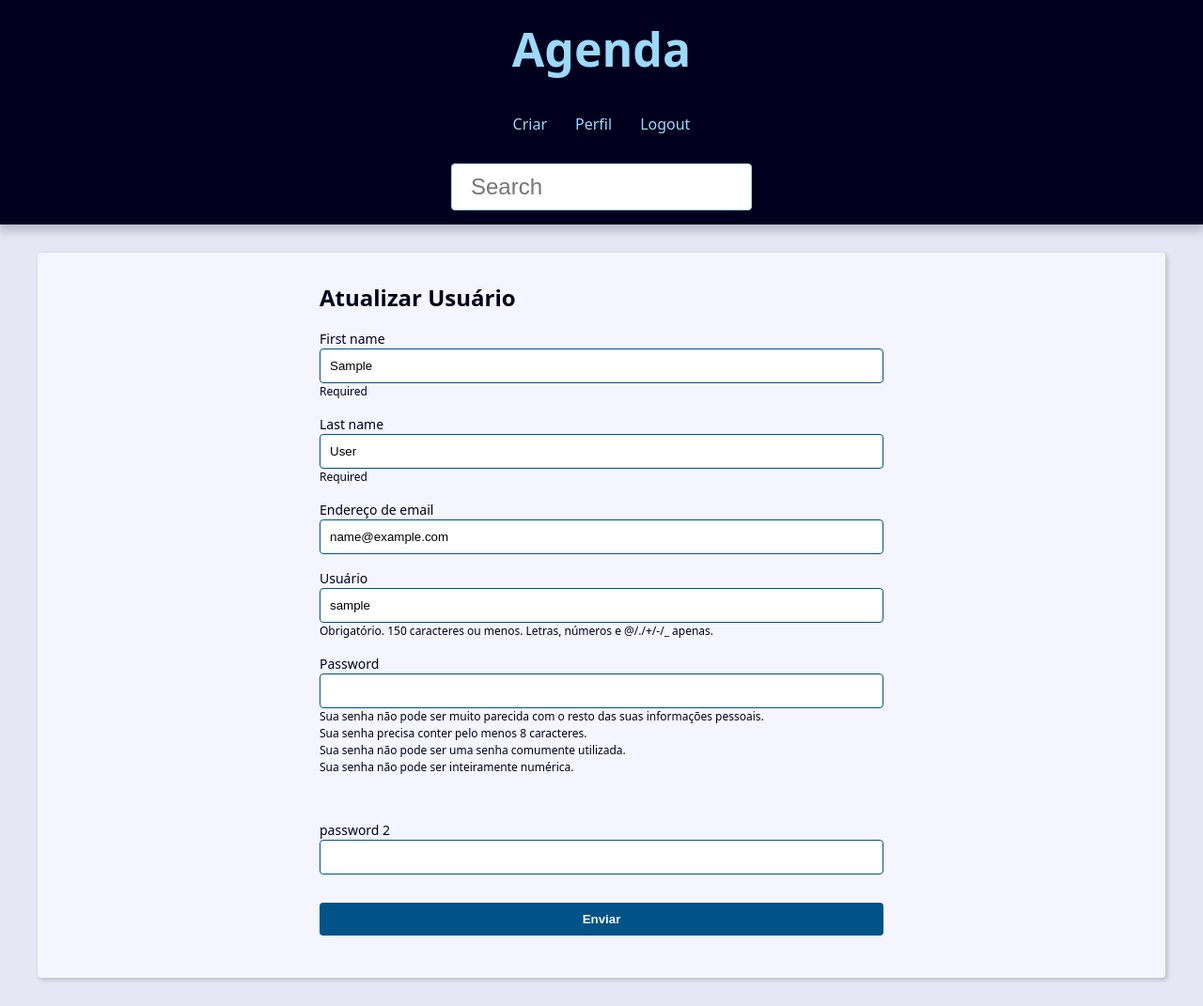
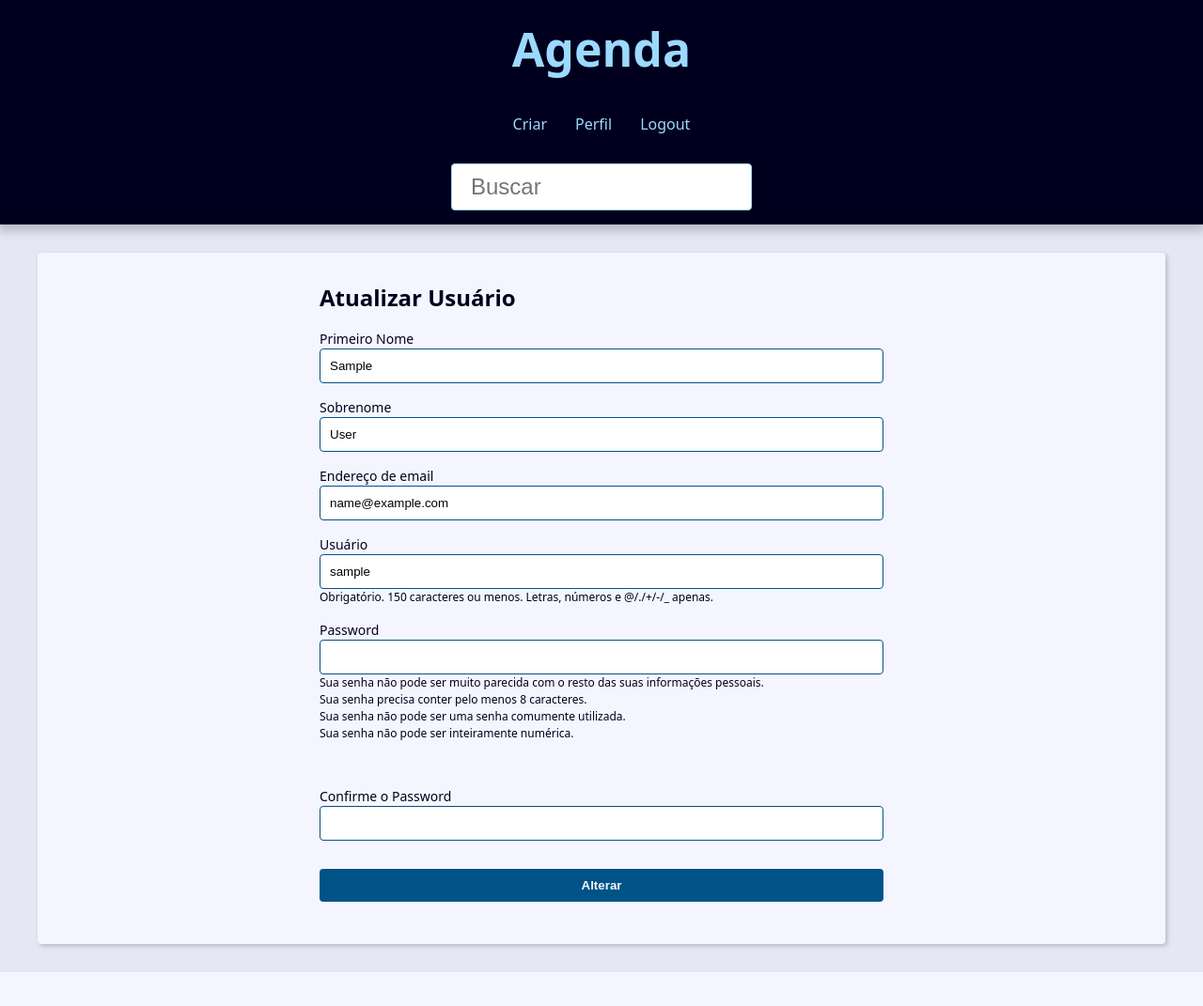
Before and after one commit to tperons/projeto_agenda, a Django app: page /user/update in a window 1280 px wide. Shown: the whole page at 94% size. After the commit the page ends 1035 px from the top, so only its background shows below. Run offline with Django 5.2, Linux system fonts and the light colour scheme; the visitor is signed in with stand-in values (Sample User, id 1).

Commit message:
Language adjustements

```diff
--- a/contact/forms.py
+++ b/contact/forms.py
@@ -46,12 +46,19 @@ class RegisterForm(UserCreationForm):
             )
         return email
 
+    def save(self, commit=True):
+        user = super().save(commit=False)
+        user.is_active = False
+        if commit:
+            user.save()
+        return user
+
 
 
 
 class RegisterUpdateForm(forms.ModelForm):
-    first_name = forms.CharField(required=True, help_text='Required')
-    last_name = forms.CharField(required=True, help_text='Required')
+    first_name = forms.CharField(required=True, label='Primeiro Nome')
+    last_name = forms.CharField(required=True, label='Sobrenome')
     password1 = forms.CharField(
         label='Password',
         strip=False,
@@ -60,7 +67,7 @@ class RegisterUpdateForm(forms.ModelForm):
         required=False,
     )
     password2 = forms.CharField(
-        label='password 2',
+        label='Confirme o Password',
         strip=False,
         widget=forms.PasswordInput(attrs={'autocomplete': 'new-password'}),
         required=False,
--- a/contact/models.py
+++ b/contact/models.py
@@ -19,14 +19,14 @@ class Category(models.Model):
 
 
 class Contact(models.Model):
-    first_name = models.CharField(max_length=255, verbose_name='Primeiro Nome', help_text='Texto de ajuda')
+    first_name = models.CharField(max_length=255, verbose_name='Primeiro Nome')
     last_name = models.CharField(blank=True, max_length=255, verbose_name='Sobrenome')
     phone = models.CharField(max_length=255, verbose_name='Telefone')
     email = models.EmailField(blank=True, max_length=255, verbose_name='E-mail')
     created_date = models.DateTimeField(default=timezone.now, verbose_name='Data de Criação')
     description = models.TextField(blank=True, verbose_name='Descrição')
     show = models.BooleanField(default=True, verbose_name='Mostrar')
-    picture = models.ImageField(blank=True, upload_to='pictures/%Y/%m/')
+    picture = models.ImageField(blank=True, upload_to='pictures/%Y/%m/', verbose_name='Foto')
     category = models.ForeignKey(Category, blank=True, null=True, on_delete=models.SET_NULL, verbose_name='Categoria')
     owner = models.ForeignKey(User, blank=True, null=True, on_delete=models.SET_NULL, verbose_name='Criador')
 
--- a/contact/templates/pages/index.html
+++ b/contact/templates/pages/index.html
@@ -9,7 +9,6 @@
             </caption>
             <thead>
                 <tr class="table-row table-row-header">
-                    <th class="table-header">ID</th>
                     <th class="table-header">Nome</th>
                     <th class="table-header">Sobrenome</th>
                     <th class="table-header">Telefone</th>
@@ -19,7 +18,6 @@
             <tbody>
                 {% for contact in page_obj %}
                     <tr class="table-row">
-                        <td class="table-cel">{{ contact.id }}</td>
                         <td class="table-cel"><a href="{% url "contact:contact" contact.id %}" class="table-link">{{ contact.first_name }}</a></td>
                         <td class="table-cel">{{ contact.last_name }}</td>
                         <td class="table-cel">{{ contact.phone }}</td>
--- a/contact/templates/partials/_header.html
+++ b/contact/templates/partials/_header.html
@@ -22,7 +22,7 @@
                     <a href="{% url "contact:login" %}" class="menu-link">Login</a>
                 </li>
                 <li class="menu-item">
-                    <a href="{% url "contact:register" %}" class="menu-link">Registrar</a>
+                    <a href="{% url "contact:register" %}" class="menu-link">Cadastrar</a>
                 </li>
             {% endif %}
 
@@ -30,7 +30,7 @@
     </nav>
     <div class="search">
         <form action="{% url "contact:search" %}" method="GET">
-            <input type="text" class="search-input", placeholder="Search", id="search", name="q", value="{{ request.GET.q.strip }}">
+            <input type="text" class="search-input", placeholder="Buscar", id="search", name="q", value="{{ request.GET.q.strip }}">
         </form>
     </div>
 </header>
--- a/contact/templates/partials/_user_form.html
+++ b/contact/templates/partials/_user_form.html
@@ -19,7 +19,7 @@
 
     <div class="form-content">
         <div class="form-group">
-            <button class="btn" type="submit">Enviar</button>
+            <button class="btn" type="submit">Alterar</button>
         </div>
     </div>
 
```
Also changed, not shown: contact/admin.py (+21 -0 lines).
